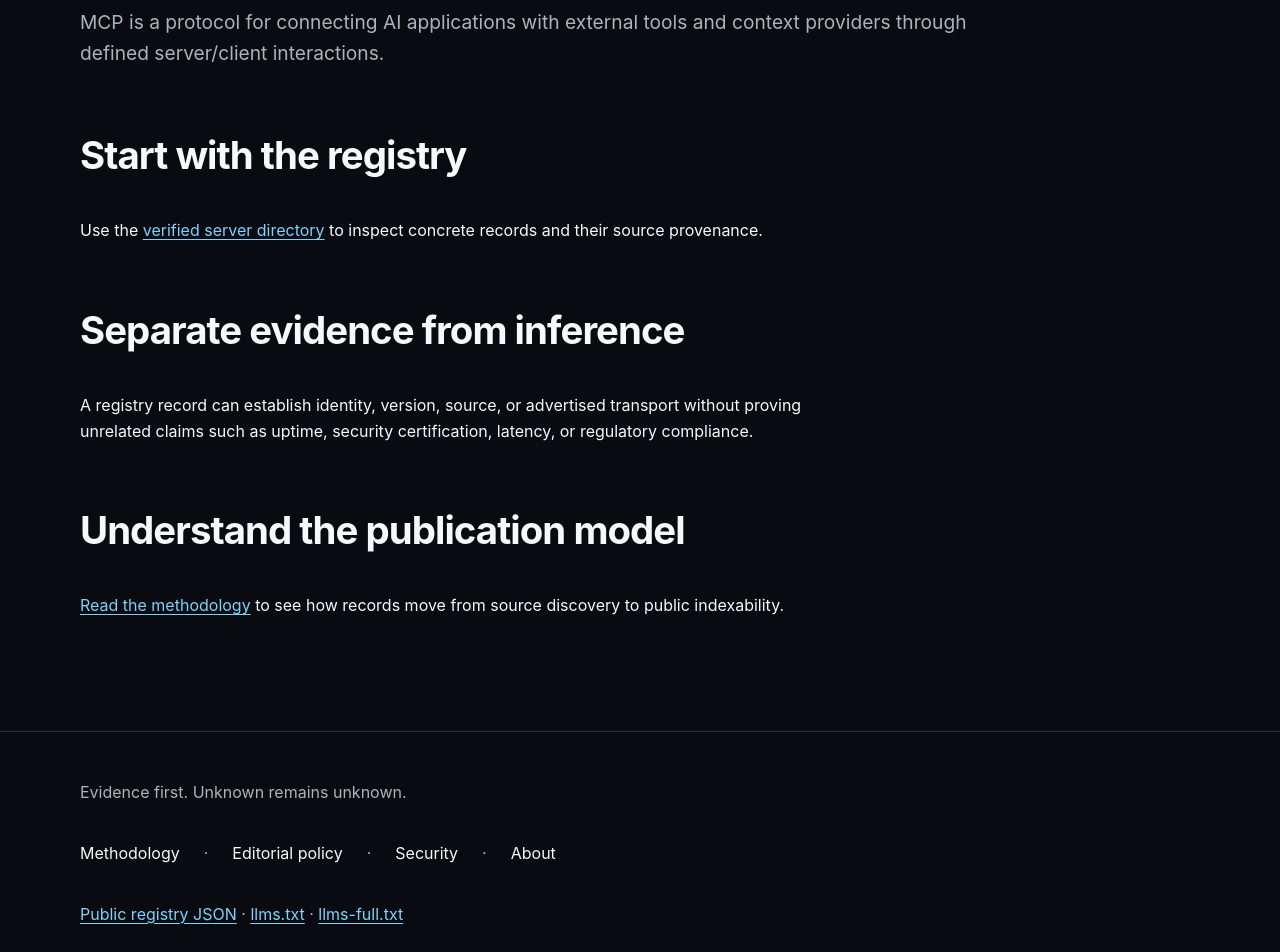
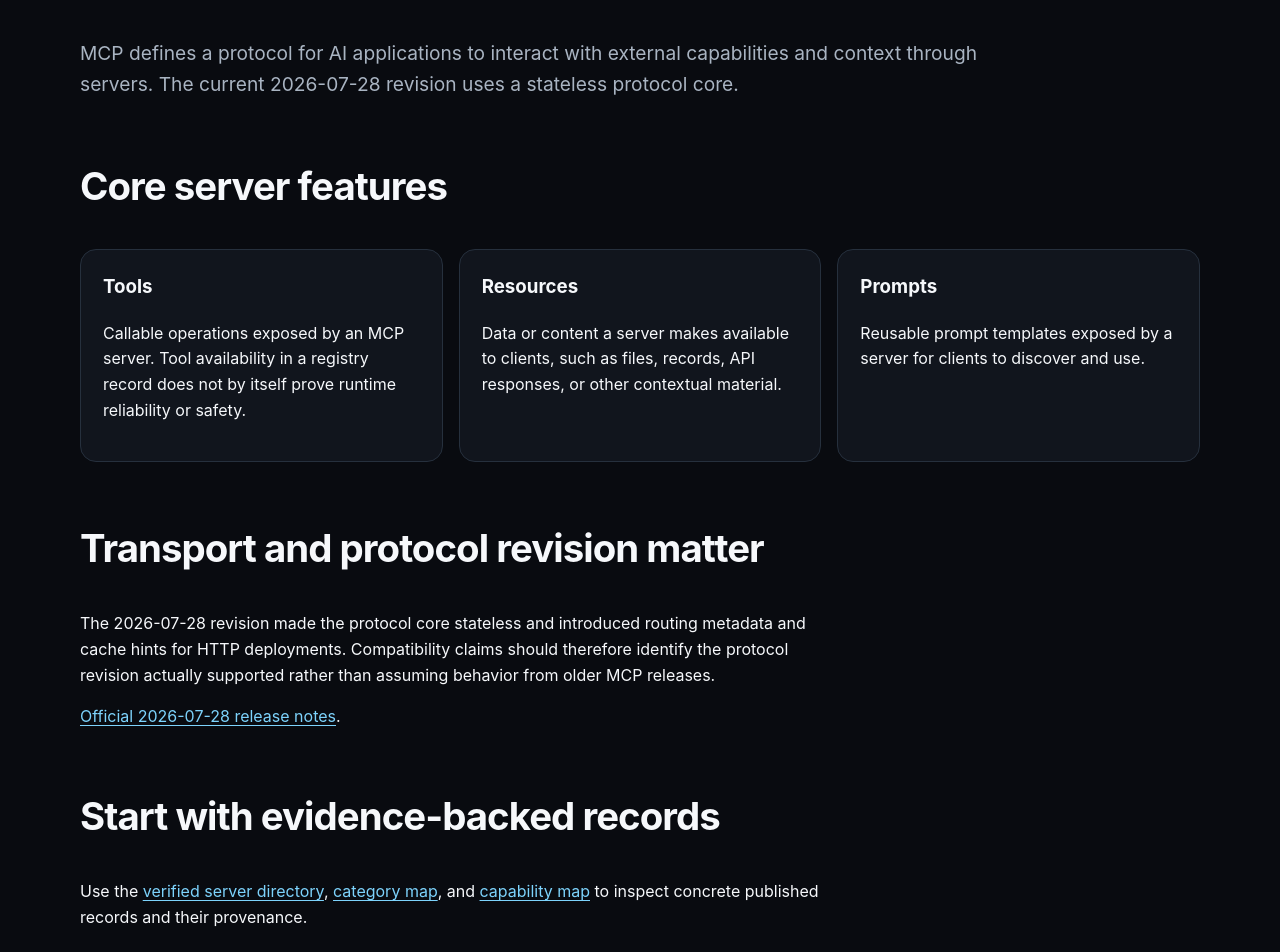
Before and after one commit to CodesbyFebin/mcp-servers-master, a Next.js app: page /learn in a window 1280 px wide. Shown: the part 420-1372 px from the top of the page. Built offline with nearby package versions, Linux system fonts and the light colour scheme.

Commit message:
feat: align learning hub with current MCP model

```diff
--- a/app/learn/page.tsx
+++ b/app/learn/page.tsx
@@ -3,7 +3,7 @@ import Link from "next/link"
 
 export const metadata: Metadata = {
   title: "Learn Model Context Protocol",
-  description: "Learn how MCP servers, clients, capabilities, transports, and evidence-backed registry records fit together.",
+  description: "Learn how current MCP servers, tools, resources, prompts, transports, extensions, and evidence-backed registry records fit together.",
   alternates: { canonical: "/learn" },
   openGraph: { url: "/learn" },
 }
@@ -11,14 +11,29 @@ export const metadata: Metadata = {
 export default function LearnPage() {
   return (
     <>
+      <span className="badge">MCP 2026-07-28</span>
       <h1>Learn Model Context Protocol</h1>
-      <p className="lead">MCP is a protocol for connecting AI applications with external tools and context providers through defined server/client interactions.</p>
-      <h2>Start with the registry</h2>
-      <p>Use the <Link href="/servers">verified server directory</Link> to inspect concrete records and their source provenance.</p>
+      <p className="lead">MCP defines a protocol for AI applications to interact with external capabilities and context through servers. The current 2026-07-28 revision uses a stateless protocol core.</p>
+
+      <h2>Core server features</h2>
+      <div className="grid">
+        <section className="card"><h3>Tools</h3><p>Callable operations exposed by an MCP server. Tool availability in a registry record does not by itself prove runtime reliability or safety.</p></section>
+        <section className="card"><h3>Resources</h3><p>Data or content a server makes available to clients, such as files, records, API responses, or other contextual material.</p></section>
+        <section className="card"><h3>Prompts</h3><p>Reusable prompt templates exposed by a server for clients to discover and use.</p></section>
+      </div>
+
+      <h2>Transport and protocol revision matter</h2>
+      <p>The 2026-07-28 revision made the protocol core stateless and introduced routing metadata and cache hints for HTTP deployments. Compatibility claims should therefore identify the protocol revision actually supported rather than assuming behavior from older MCP releases.</p>
+      <p><a href="https://blog.modelcontextprotocol.io/posts/2026-07-28/">Official 2026-07-28 release notes</a>.</p>
+
+      <h2>Start with evidence-backed records</h2>
+      <p>Use the <Link href="/servers">verified server directory</Link>, <Link href="/categories">category map</Link>, and <Link href="/capabilities">capability map</Link> to inspect concrete published records and their provenance.</p>
+
       <h2>Separate evidence from inference</h2>
-      <p>A registry record can establish identity, version, source, or advertised transport without proving unrelated claims such as uptime, security certification, latency, or regulatory compliance.</p>
+      <p>A registry source can establish identity, version, source, or an advertised capability without proving unrelated claims such as uptime, security certification, latency, or regulatory compliance.</p>
+
       <h2>Understand the publication model</h2>
-      <p><Link href="/methodology">Read the methodology</Link> to see how records move from source discovery to public indexability.</p>
+      <p><Link href="/methodology">Read the methodology</Link> and <Link href="/evidence">evidence policy</Link> to see how records move from discovery to public indexability.</p>
     </>
   )
 }
```
